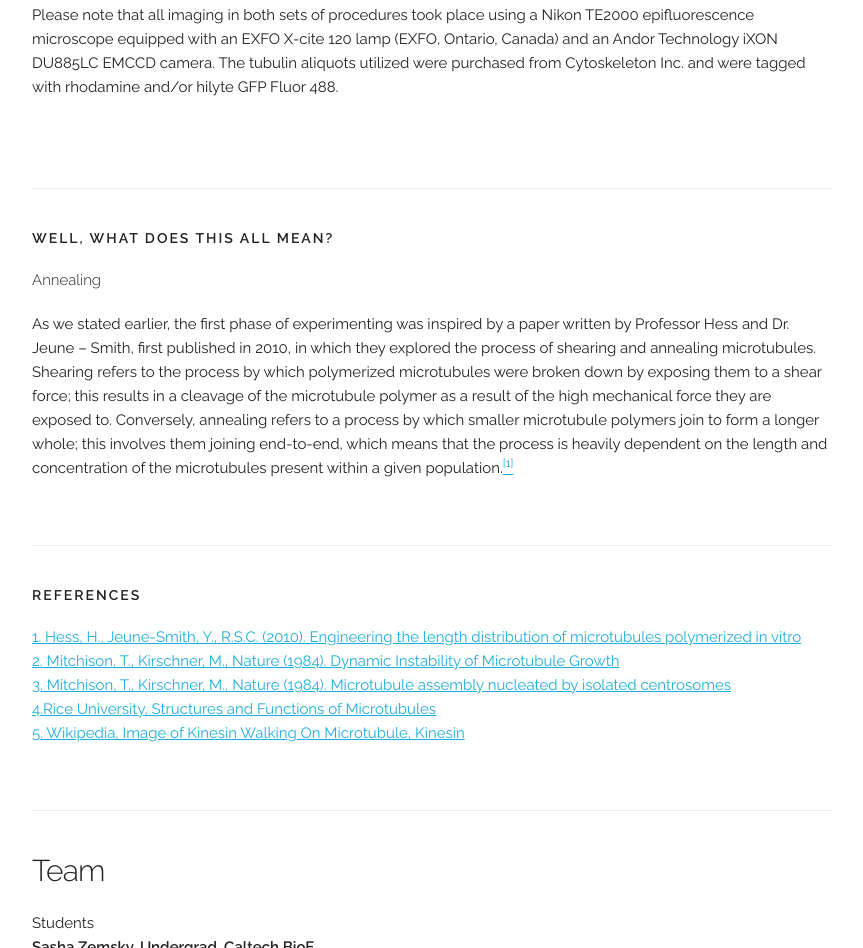
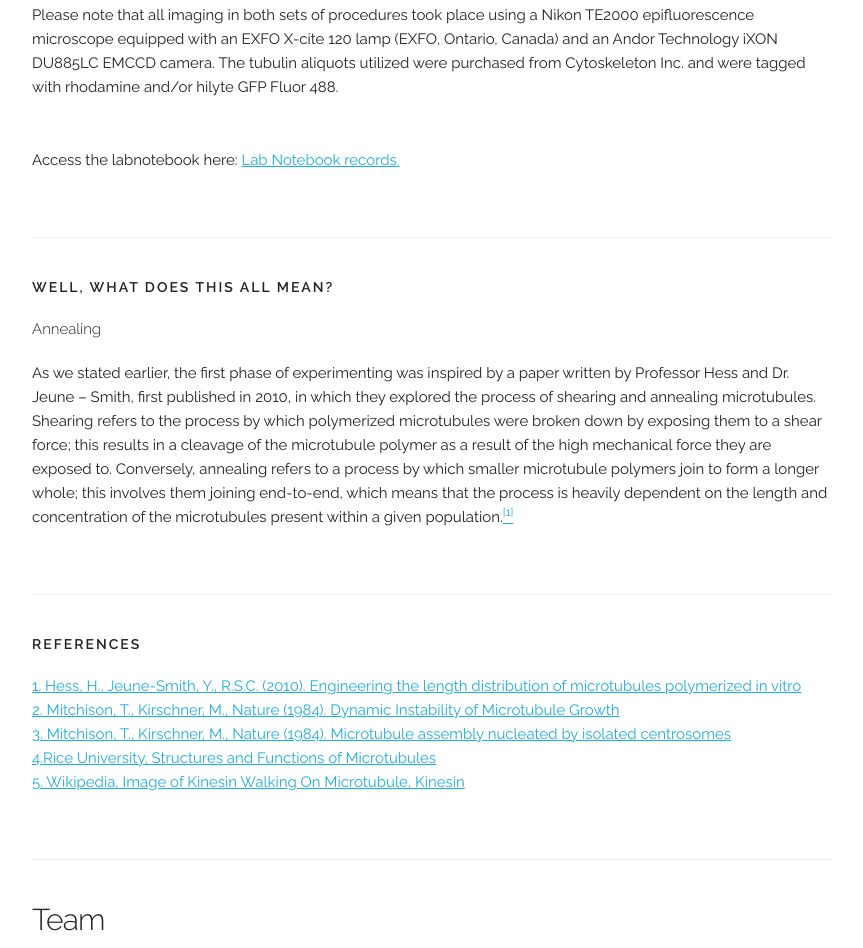
Before and after one commit to AzrafAnwar/biomod, a plain HTML site: page index.html in a window 1280 px wide. Shown: the part 6954-7902 px from the top of the page, without its empty margins (208-1071 px from the left). Drawn offline with nearby package versions, Linux system fonts and the light colour scheme.

Commit message:
Update index.html

```diff
--- a/index.html
+++ b/index.html
@@ -168,6 +168,8 @@
         These microtubules were then stabilized by adding paclitaxel and more BRB80. The stabilized microtubules were then imaged to see whether microtubules viable to serve as seeds were present. When stable candidates were observed, another aliquot of microtubules were reconstituted by using the same polymerization buffer WITHOUT any nucleating agent i.e. no DMSO, glycerol or GMPCPP.  This aliquot was then combined with the seeds prepared from before and replaced within the water bath to incubate for at least 30 minutes before imaging.</p><br>
         <h6>On Imaging</h6>
         <p>Please note that all imaging in both sets of procedures took place using a Nikon TE2000 epifluorescence microscope equipped with an EXFO X-cite 120 lamp (EXFO, Ontario, Canada) and an Andor Technology iXON DU885LC EMCCD camera. The tubulin aliquots utilized were purchased from Cytoskeleton Inc. and were tagged with rhodamine and/or hilyte GFP Fluor 488.</p><br>
+
+        <p>Access the labnotebook here: <a href="lab.html"> Lab Notebook records.</a></p>
       </div>
 
       <div class="docs-section" id="results">
```
